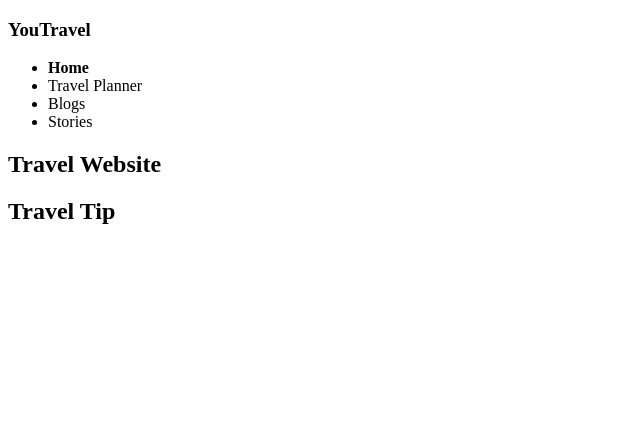
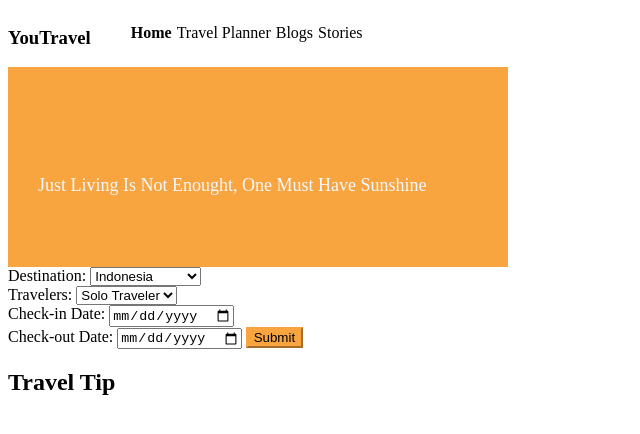
Before and after one commit to KristineAzva/travel-website, a plain HTML site: page index.html in a window 1280 px wide. Shown: the whole page, without its empty margins (0-640 px from the left). Drawn offline with Linux system fonts and the light colour scheme.

Commit message:
Added some content.

```diff
--- a/index.html
+++ b/index.html
@@ -3,6 +3,8 @@
     <meta charset="UTF-8">
     <meta http-equiv="X-UA-Compatible" content="IE=edge">
     <meta name="viewport" content="width=device-width, initial-scale=1.0">
+    <link rel="stylesheet" href="style.css">
+
     <title>You Travel</title>
 </head>
 <body>
@@ -32,15 +34,41 @@
     </header>
     <main>
         <section id="hero">
-            <h1>Travel Website</h1>
+            <p>Just Living Is Not Enought, One Must Have Sunshine</p>
         </section>
-        <section id="travel-tip">
+        <form>
+            <label for="destination">Destination:</label>
+            <select name="destination" id="places">
+                <option value="Indonesia">Indonesia</option>
+                <option value="Lake Toba">Lake Toba</option>
+                <option value="Tanjung Puting">Tanjung Puting</option>
+                <option value="Mount Bromo">Mount Bromo</option>
+                <option value="Baliem Valley">Baliem Valley</option>
+            </select>
+            <br>
+            <label for="travelers">Travelers:</label>
+            <select name="destination" id="places">
+                <option value="Indonesia">Solo Traveler</option>
+                <option value="Lake Toba">2 Traveler</option>
+                <option value="Tanjung Puting">3 Traveler</option>
+                <option value="Mount Bromo">4 Traveler</option>
+                <option value="Baliem Valley">5 Traveler</option>
+            </select>
+            <br>
+            <label for="date">Check-in Date:</label>
+            <input type="date" id="date" name="date"><br>
+            <label for="date">Check-out Date:</label>
+            <input type="date" id="date" name="date">
+            <button>Submit</button>
+        </form>
+        <section>
             <h2>Travel Tip</h2>
         </section>
         <section id="gallery"></section>
         <section id="exciting-trip"></section>
         <setion id="share-your-story"></setion>
         <setion id="final-word"></setion>
+
     </main>
     <footer></footer>
 </body>
--- a/style.css
+++ b/style.css
@@ -1,18 +1,39 @@
+body {
+    font-family:
+}
 .container {
     padding: 0;
     display: flex;
+    background-color: rgb(255, 255, 255);
+
 }
 .row {
     display: flex;
-    width: 50%;
-    margin-bottom: -73px;
-    margin-left: -20px;
-    margin-top: 15px;
 }
-nav > ul {
+nav{
+    padding: 0;
+}
+ul {
+    list-style-type: none;
     display: flex;
-    list-style: none;
-    padding: 0;
     gap: 5px;
-    margin-right: -30%;
 }
+#hero {
+    background-color: rgb(248, 165, 64);
+    display: flex;
+    position: relative;
+    max-width: 500px;
+    min-height: 200px;
+
+}
+p {
+    color: aliceblue;
+    padding: 90px 20px 0 30px;
+    font-size: large;
+}
+
+button {
+    background-color:  rgb(248, 165, 64);
+    border-color:  rgb(248, 165, 64);
+}
+@media (min-width: 667px)
```
